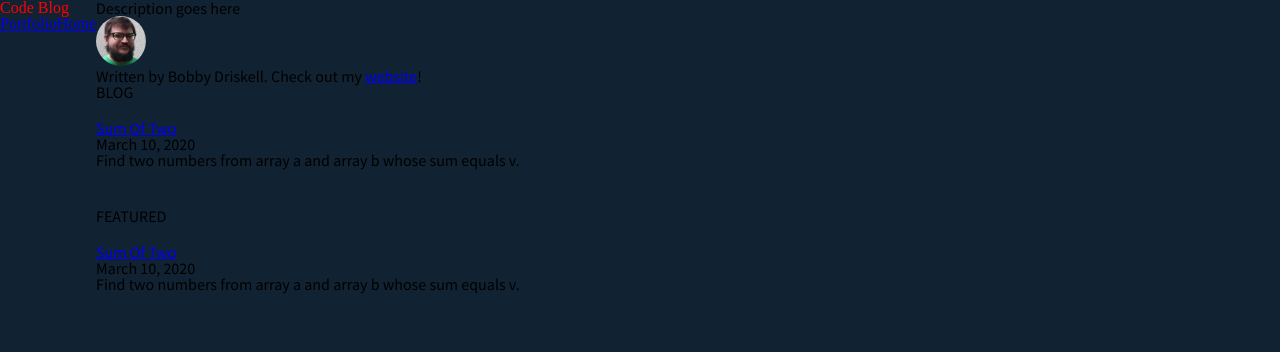
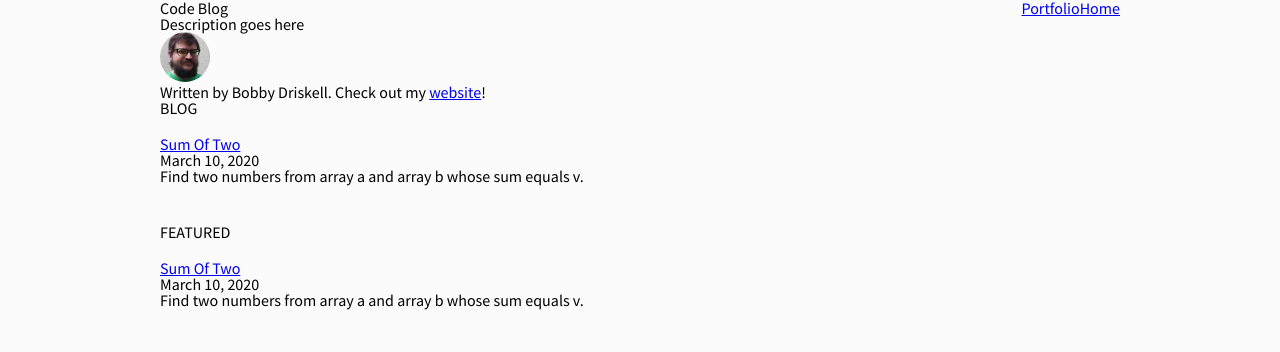
Before and after one commit to BobbyAD/challenge-blog, a Gatsby site: page / in a window 1280 px wide. Built offline with nearby package versions, Linux system fonts and the light colour scheme; Gatsby itself is replaced by a stand-in of ours; some packages are replaced by stand-ins of ours.

Commit message:
More restructuring of files

```diff
--- a/src/layout/layout.js
+++ b/src/layout/layout.js
@@ -1,4 +1,4 @@
-import React from 'react'
+import React from "react"
 
 import Header from "../components/header"
 
@@ -8,13 +8,13 @@ const Layout = ({ children }) => {
     const classes = layoutStyles()
 
     return (
-        <div className={classes.container}>
-            <Header />
-            <main>{children}</main>
+        <div className={classes.bigContainer}>
+            <div className={classes.container}>
+                <Header />
+                <main>{children}</main>
+            </div>
         </div>
     )
 }
 
-
-
 export default Layout
--- a/src/pages/index.js
+++ b/src/pages/index.js
@@ -1,20 +1,19 @@
 import React from "react"
+import { ThemeProvider } from "react-jss"
 
 import SEO from "../components/seo"
-import Button from "../components/button"
 import Blog from "../components/blog"
-import indexStyles from "../styles/indexStyles"
 import Layout from "../layout/layout"
+import Featured from "../components/featured"
+import Bio from "../components/bio"
 
 import "../styles/reset.css"
 import "../styles/fonts.css"
+import indexStyles from "../styles/indexStyles"
+import theme from "../styles/theme"
 
-import { ThemeProvider } from "react-jss"
-import Featured from "../components/featured"
-import Bio from "../components/bio"
 
 const IndexPage = () => {
-    const theme = {}
     const classes = indexStyles()
 
     return (
--- a/src/styles/fonts.css
+++ b/src/styles/fonts.css
@@ -1 +1,5 @@
 @import url('https://fonts.googleapis.com/css?family=Source+Sans+Pro:400,700&display=swap');
+
+html, body {
+    font-family: 'Source Sans Pro', sans-serif;
+}
--- a/src/styles/headerStyles.js
+++ b/src/styles/headerStyles.js
@@ -2,6 +2,8 @@ import { createUseStyles } from "react-jss";
 
 export default createUseStyles({
     container: {
-        color: "red",
+        display: 'flex',
+        width: "100%",
+        justifyContent: 'space-between',
     }
 })
--- a/src/styles/indexStyles.js
+++ b/src/styles/indexStyles.js
@@ -2,6 +2,5 @@ import { createUseStyles } from "react-jss"
 
 export default createUseStyles({
     container: {
-        fontFamily: `'Source Sans Pro', sans-serif`,
     }
 })
--- a/src/styles/layoutStyles.js
+++ b/src/styles/layoutStyles.js
@@ -1,9 +1,16 @@
 import { createUseStyles } from "react-jss"
 
 export default createUseStyles({
+    bigContainer: {
+        width: "100%",
+        minHeight: "100vh",
+        background: "#fbfbfb",
+        display: "flex",
+        flexDirection: 'column',
+        alignItems: 'center',
+    },
     container: {
-        minHeight: "100vh",
-        background: "#123",
-        display: "flex",
+        width: "75%",
+        maxWidth: "1024px",
     }
 })
--- /dev/null
+++ b/src/styles/theme.js
@@ -0,0 +1,3 @@
+export default {
+
+}
```
